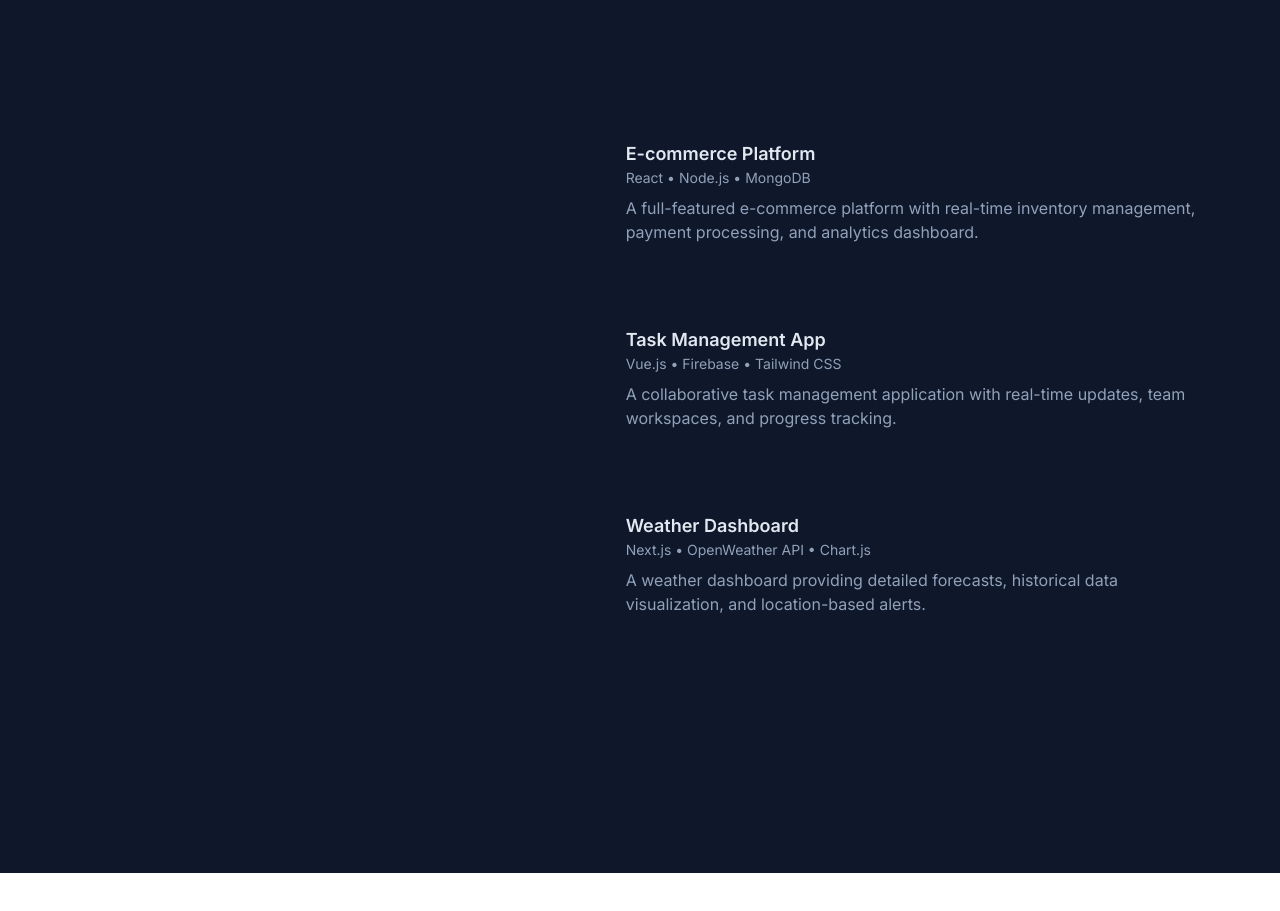
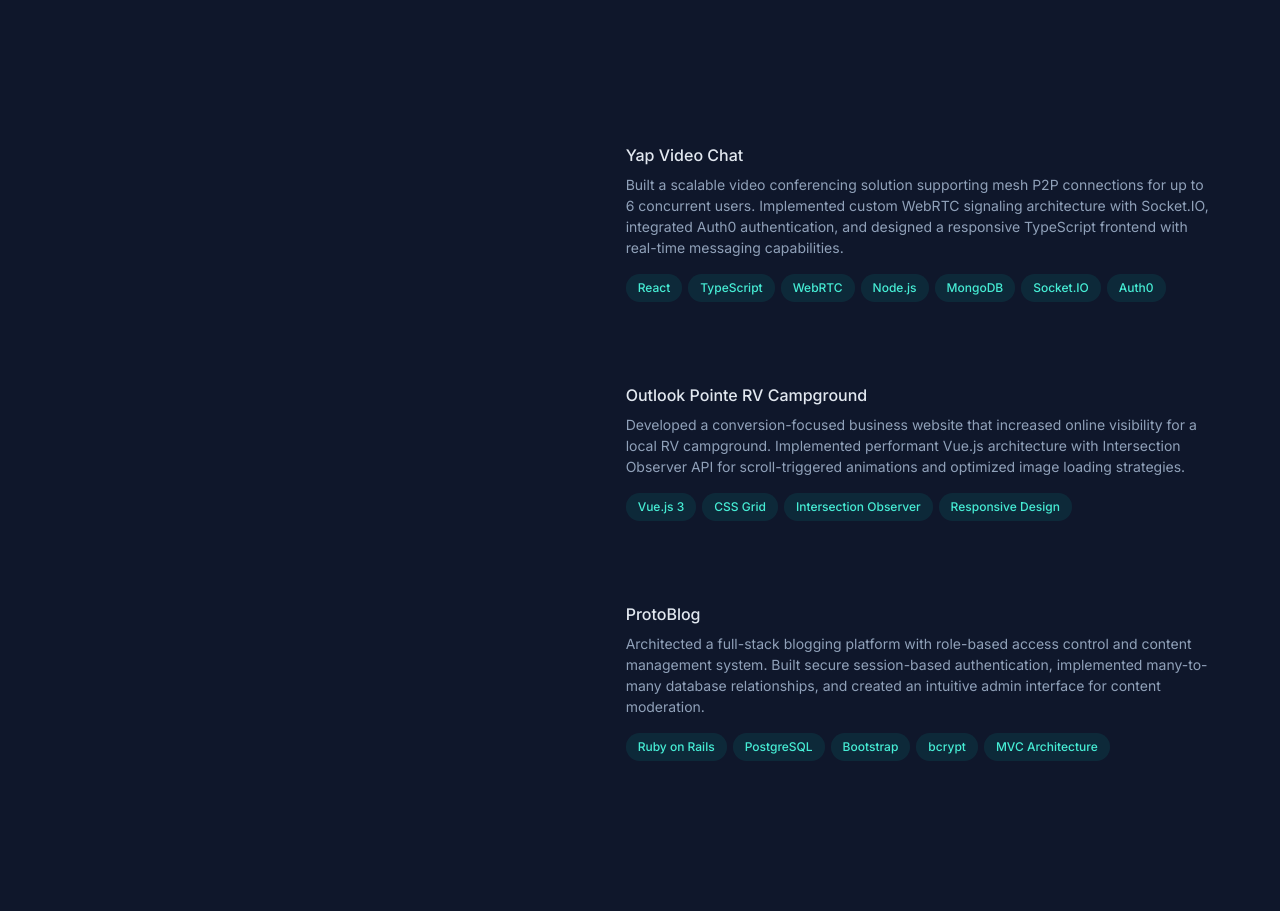
Before and after one commit to c-miles/my-portfolio, a React (Vite) app: page / in a window 1280 px wide. Shown: the part 1080-1991 px from the top of the page. Before the commit the page ends 1953 px from the top, so only its background shows below. Built offline with nearby package versions, Linux system fonts and the light colour scheme.

Commit message:
replace placeholder projects with real portfolio data and align project card styling with experience section

```diff
--- a/src/components/sections/Projects.jsx
+++ b/src/components/sections/Projects.jsx
@@ -7,21 +7,41 @@
     className="mb-16 scroll-mt-16 md:mb-24 lg:mb-36 lg:scroll-mt-24"
     aria-label="Selected projects"
   >
-    <div className="text-slate-400 group/list">
-      {projects.list.map((project, index) => (
-        <div
-          key={index}
-          className={`group relative ${
-            index < projects.list.length - 1 ? "mb-12" : ""
-          } -ml-4 rounded-lg border border-transparent p-4 transition-colors hover:border-slate-700/50 hover:bg-slate-800/50 lg:hover:!opacity-100 lg:group-hover/list:opacity-50`}
-        >
-          <h3 className="text-lg font-semibold text-slate-200">
-            {project.title}
-          </h3>
-          <p className="text-sm text-slate-400">{project.tech}</p>
-          <p className="mt-2">{project.description}</p>
-        </div>
-      ))}
+    <div className="text-slate-400">
+      <ul className="group/list">
+        {projects.list.map((project, index) => (
+          <li key={index} className="mb-12">
+            <div className="group block text-slate-400">
+              <div className="relative grid pb-1 transition-all sm:grid-cols-8 sm:gap-8 md:gap-4 -ml-4 rounded-lg border border-transparent py-5 px-4 transition-colors group-hover:border-slate-700/50 group-hover:bg-slate-800/50 lg:group-hover:!opacity-100 lg:group-hover/list:opacity-50">
+                <div className="z-10 sm:col-span-8">
+                  <h3 className="font-medium leading-snug text-slate-200">
+                    {project.title}
+                  </h3>
+
+                  <p className="mt-2 text-sm leading-normal text-slate-400">
+                    {project.description}
+                  </p>
+
+                  {project.technologies && (
+                    <ul
+                      className="mt-2 mb-2 flex flex-wrap"
+                      aria-label="Technologies used"
+                    >
+                      {project.technologies.map((tech, i) => (
+                        <li key={i} className="mr-1.5 mt-2">
+                          <div className="flex items-center rounded-full bg-teal-400/10 px-3 py-1 text-xs font-medium leading-5 text-teal-300">
+                            {tech}
+                          </div>
+                        </li>
+                      ))}
+                    </ul>
+                  )}
+                </div>
+              </div>
+            </div>
+          </li>
+        ))}
+      </ul>
     </div>
   </section>
 );
--- a/src/content/projects.js
+++ b/src/content/projects.js
@@ -1,19 +1,19 @@
 export const projects = {
   list: [
     {
-      title: "E-commerce Platform",
-      tech: "React • Node.js • MongoDB",
-      description: "A full-featured e-commerce platform with real-time inventory management, payment processing, and analytics dashboard."
+      title: "Yap Video Chat",
+      description: "Built a scalable video conferencing solution supporting mesh P2P connections for up to 6 concurrent users. Implemented custom WebRTC signaling architecture with Socket.IO, integrated Auth0 authentication, and designed a responsive TypeScript frontend with real-time messaging capabilities.",
+      technologies: ["React", "TypeScript", "WebRTC", "Node.js", "MongoDB", "Socket.IO", "Auth0"]
     },
     {
-      title: "Task Management App",
-      tech: "Vue.js • Firebase • Tailwind CSS",
-      description: "A collaborative task management application with real-time updates, team workspaces, and progress tracking."
+      title: "Outlook Pointe RV Campground",
+      description: "Developed a conversion-focused business website that increased online visibility for a local RV campground. Implemented performant Vue.js architecture with Intersection Observer API for scroll-triggered animations and optimized image loading strategies.",
+      technologies: ["Vue.js 3", "CSS Grid", "Intersection Observer", "Responsive Design"]
     },
     {
-      title: "Weather Dashboard",
-      tech: "Next.js • OpenWeather API • Chart.js",
-      description: "A weather dashboard providing detailed forecasts, historical data visualization, and location-based alerts."
+      title: "ProtoBlog",
+      description: "Architected a full-stack blogging platform with role-based access control and content management system. Built secure session-based authentication, implemented many-to-many database relationships, and created an intuitive admin interface for content moderation.",
+      technologies: ["Ruby on Rails", "PostgreSQL", "Bootstrap", "bcrypt", "MVC Architecture"]
     }
   ]
 };
```
